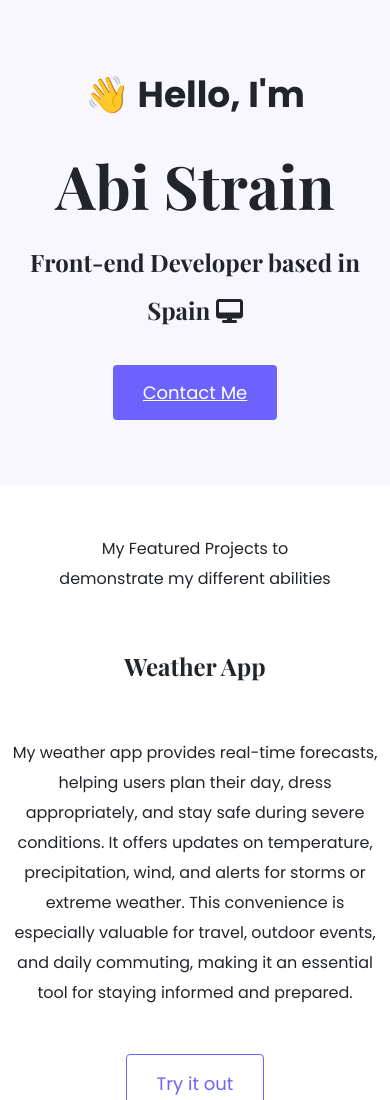
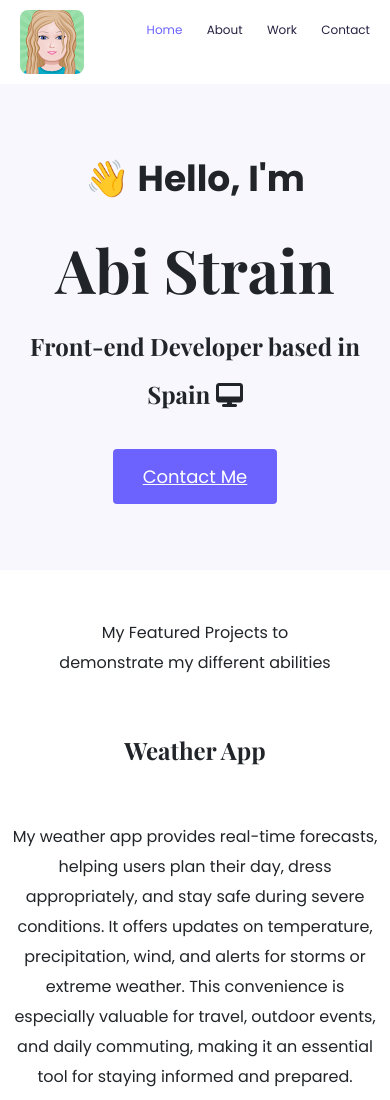
Before and after one commit to AbiRodStr/portfolio-project, a plain HTML site: page index.html in a window 390 px wide. Shown: the top 1100 px of the page. Drawn offline with nearby package versions, Linux system fonts and the light colour scheme; a web font is replaced by a local one.

Commit message:
created a navigation bar

```diff
--- a/index.html
+++ b/index.html
@@ -32,6 +32,16 @@ wght@0,400..900;1,400..900&family=Poppins:ital,wght@0,100;0,200;0,300;0,400;0,50
     <title>Abi Strain portfolio</title>
   </head>
   <body>
+    <nav class="d-flex justify-content-between">
+      <a href="/">  <img src="images/avatar.png" class="logo" alt="Null"></a>
+      <ul>
+        <li ><a href="/"class="active">Home</a></li>
+        <li><a href="/about.html">About</a></li>
+        <li>
+          <a href="/work.html">Work</a></li>
+        <li><a href="/contact.html">Contact</a></li>
+      </ul>
+    </nav>
     <div class="hero">
       <p>👋 Hello, I'm</p>
       <h1>Abi Strain</h1>
--- a/styles/portfolio.css
+++ b/styles/portfolio.css
@@ -9,6 +9,32 @@ body {
   font-weight: 400px;
   display: block;
 }
+nav {
+  padding: 20px 40px;
+}
+.logo {
+  max-height: 80px;
+}
+nav ul {
+  padding: 0;
+  margin: 0;
+}
+nav li {
+  display: inline;
+  list-style: none;
+  line-height: 40px;
+  margin-left: 40px;
+}
+nav a {
+  text-decoration: none;
+  color: #272142;
+  transition: all 100ms ease-in-out;
+}
+nav a:hover,
+nav li a.active {
+  color: var(--specialist-color);
+}
+
 .hero {
   text-align: center;
   padding-top: 150px;
@@ -80,6 +106,19 @@ p {
 }
 
 @media (max-width: 900px) {
+  nav {
+    padding: 10px 20px;
+  }
+  .logo {
+    height: auto;
+    width: auto;
+  }
+  nav li {
+    margin-left: 20px;
+  }
+  li {
+    font-size: 12px;
+  }
   h1 {
     font-size: 60px;
     line-height: 1.5;
```
Also changed, not shown: images/avatar.png (added).
